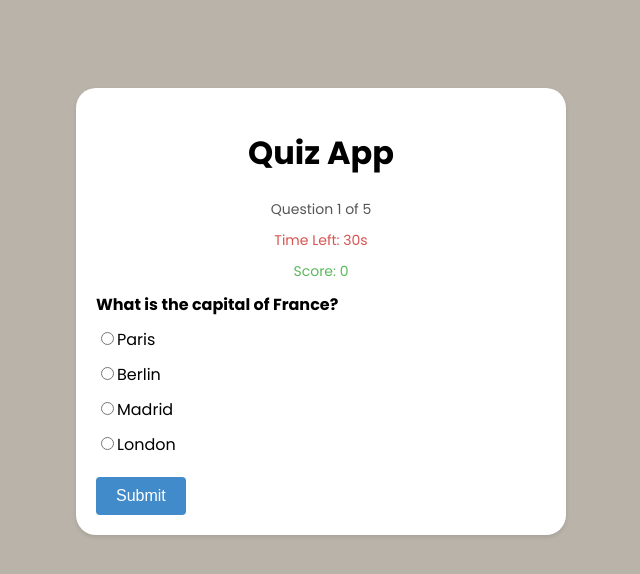
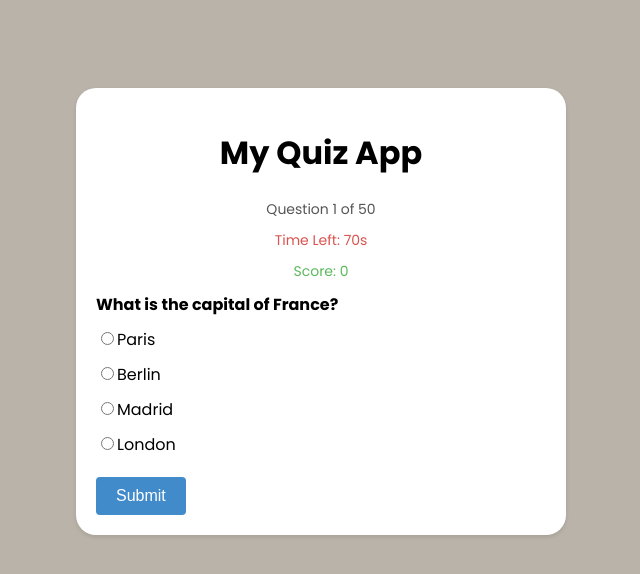
Before and after one commit to EmmanuelOsaea/Quiz-app-UI-UX-design-, a plain HTML site: page index.html in a window 1280 px wide. Shown: the whole page, without its empty margins (319-959 px from the left). Drawn offline with Linux system fonts and the light colour scheme.

Commit message:
Update index.html

```diff
--- a/index.html
+++ b/index.html
@@ -6,9 +6,9 @@
 </head>
 <body>
   <div class="container">
-    <h1>Quiz App</h1>
-    <div id="progress" class="progress">Question 1 of 5</div>
-    <div id="timer" class="timer">Time Left: 30s</div>
+    <h1>My Quiz App</h1>
+    <div id="progress" class="progress">Question 1 of 50</div>
+    <div id="timer" class="timer">Time Left: 70s</div>
     <div id="score" class="score">Score: 0</div>
     <div id="quiz"></div>
     <div id="result" class="result"></div>
```
